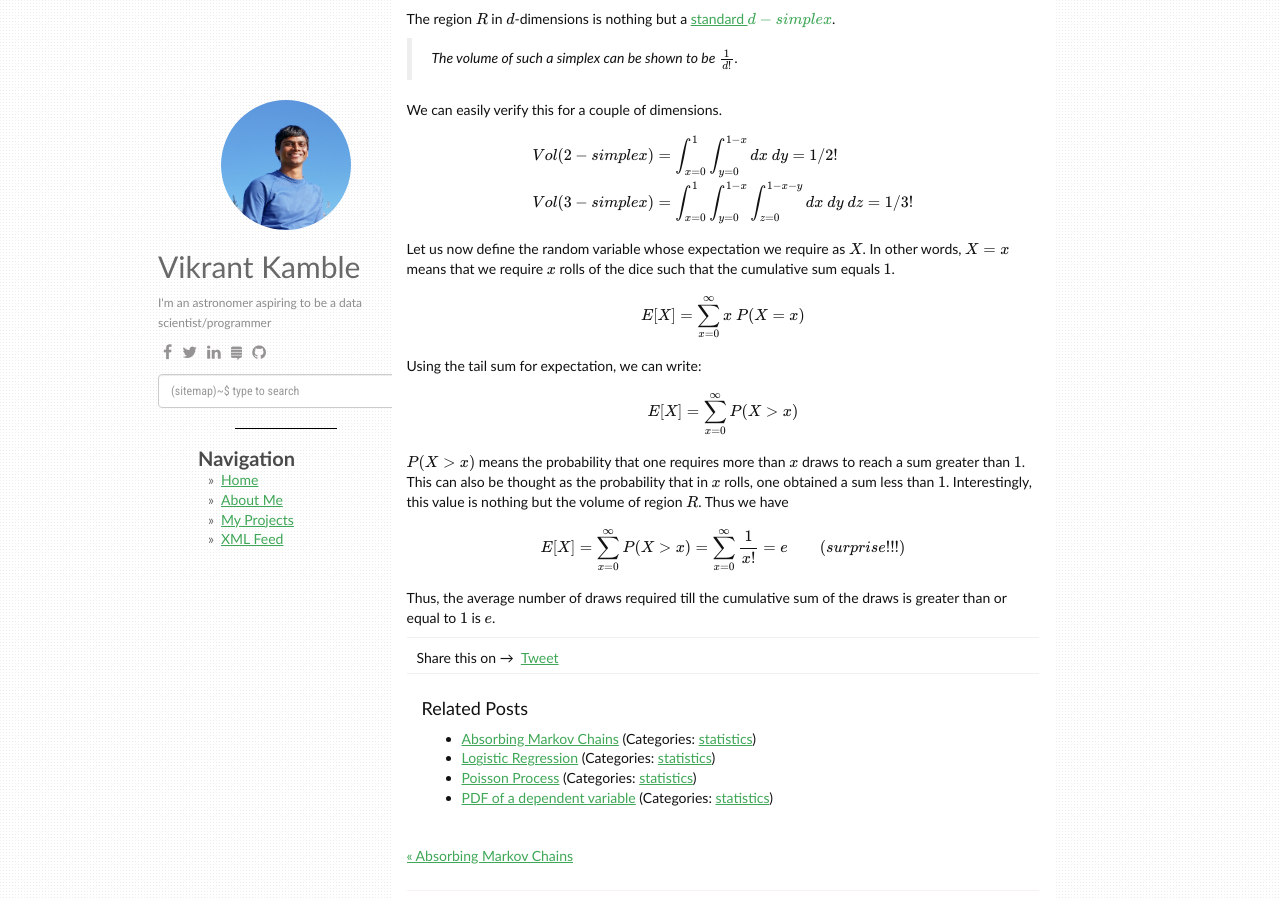
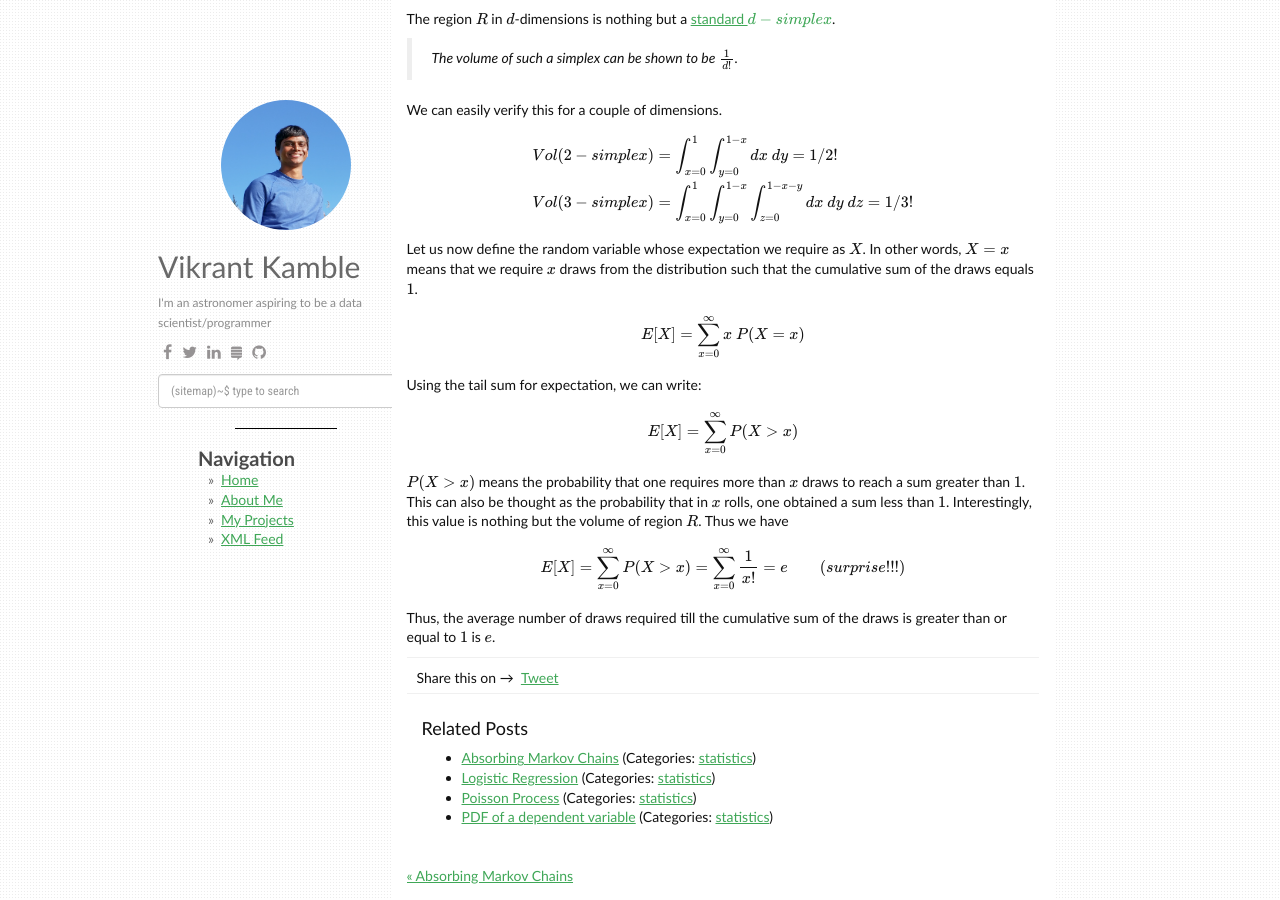
Before and after one commit to VikrantKamble/vikrantkamble.github.io, a Jekyll site: the page built from _posts/2019-12-16-combinatorics.md, in a window 1280 px wide and 900 px high, scrolled down 1905 px. Built offline with Jekyll 4.4.1, drawn with Linux system fonts in a browser that asks for light colours; nearby versions of some CDN libraries; formulas are drawn with MathJax 3; comment, search, counter and statistics services are not loaded; grey boxes are pictures that could not be loaded.

Commit message:
changed dice to draws

```diff
--- a/_posts/2019-12-16-combinatorics.md
+++ b/_posts/2019-12-16-combinatorics.md
@@ -81,7 +81,7 @@ Vol(3-simplex) &= \int_{x=0}^1 \int_{y=0}^{1-x} \int_{z=0}^{1-x-y} dx\ dy\ dz =
 \end{align}
 </p>
 
-Let us now define the random variable whose expectation we require as $X$. In other words, $X=x$ means that we require $x$ rolls of the dice such that the cumulative sum equals $1$.
+Let us now define the random variable whose expectation we require as $X$. In other words, $X=x$ means that we require $x$ draws from the distribution such that the cumulative sum of the draws equals $1$.
 
 $$E[X] =  \sum_{x=0}^\infty x\ P(X = x)$$
 
```
